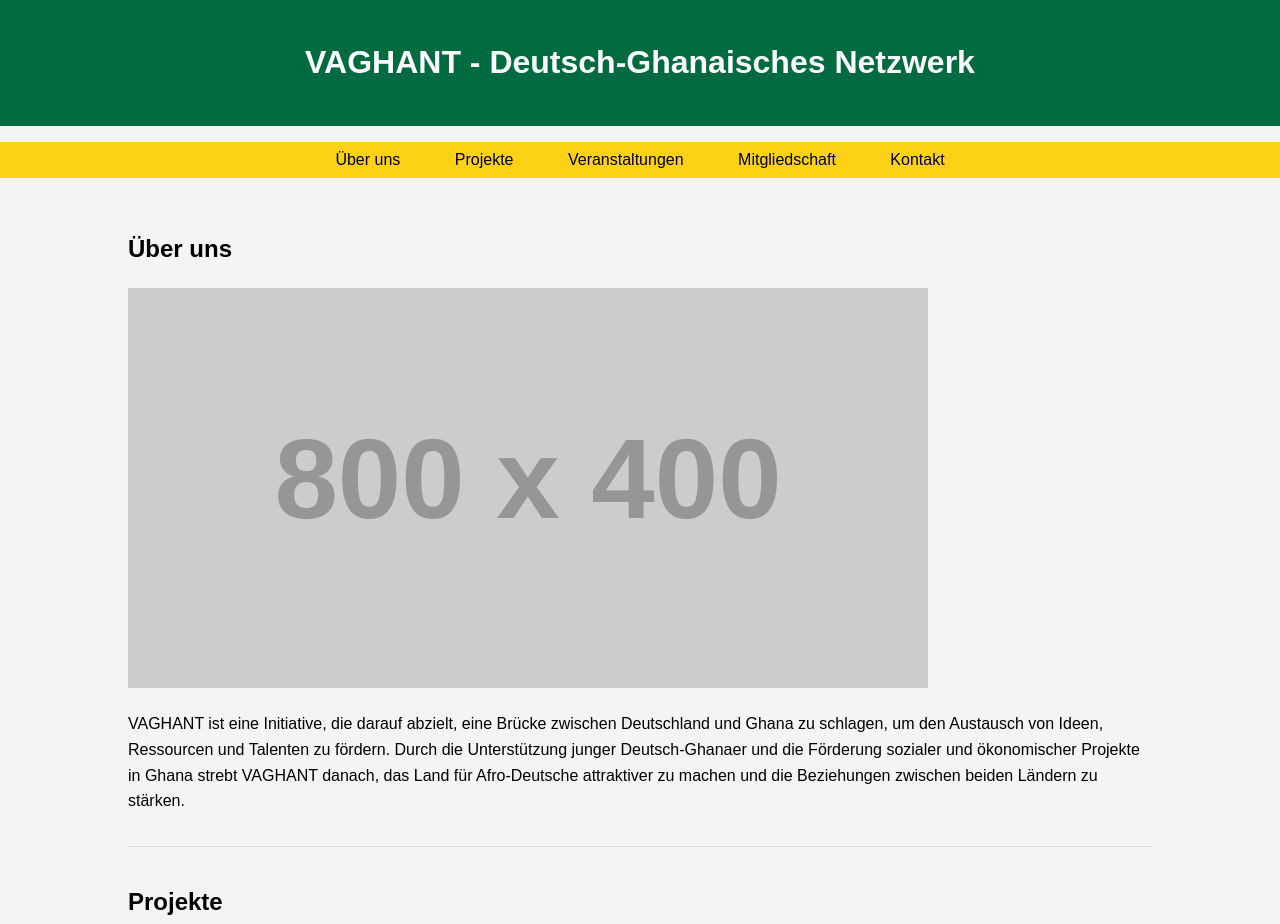
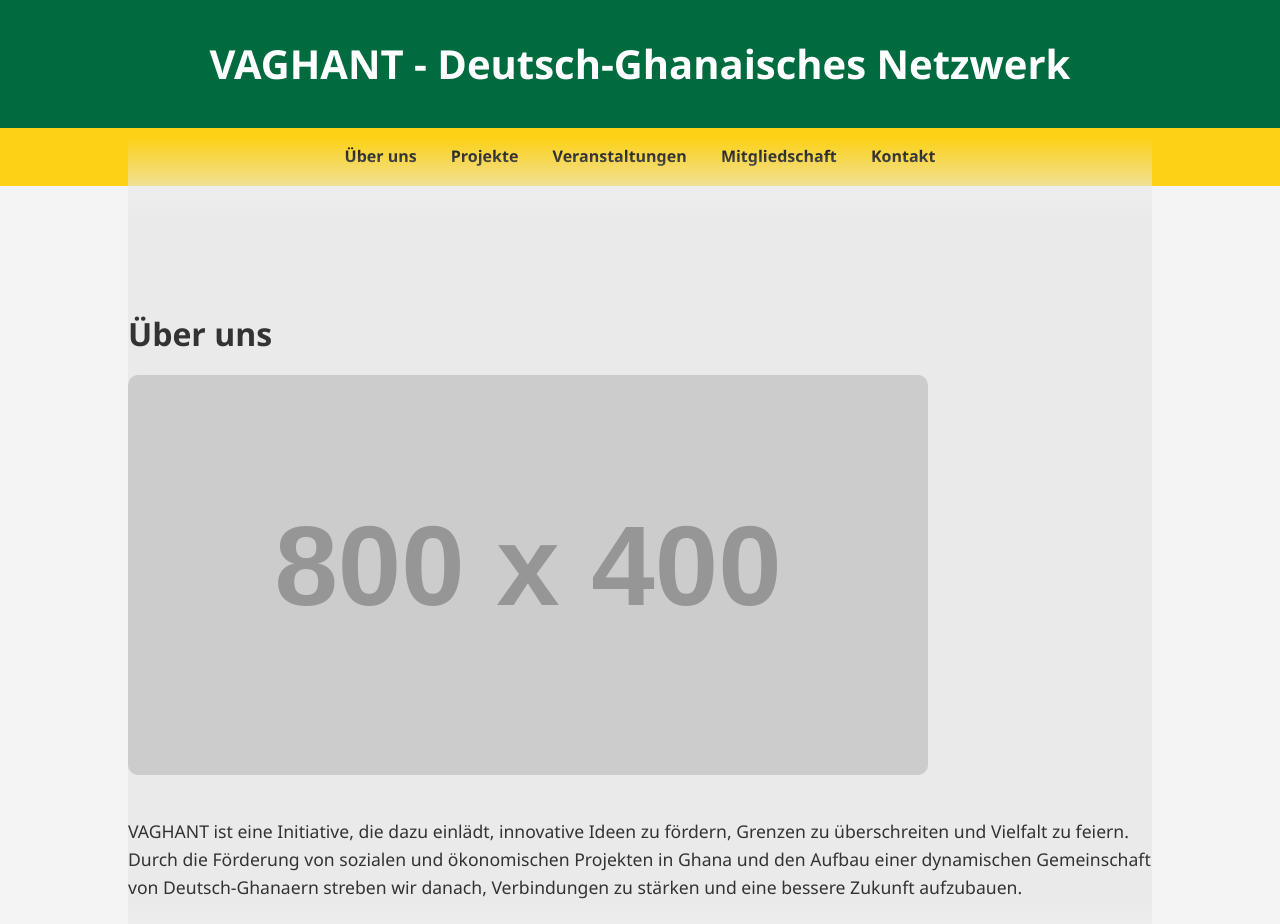
Before and after one commit to larrykingbamidele/dgn-vaghant-bunt, a plain HTML site: page index.html in a window 1280 px wide. Shown: the top 924 px of the page. Drawn offline with Linux system fonts and the light colour scheme; placeholder pictures from the web are drawn by us.

Commit message:
Add files via upload

```diff
--- a/index.html
+++ b/index.html
@@ -6,46 +6,82 @@
     <title>VAGHANT - Deutsch-Ghanaisches Netzwerk</title>
     <style>
         body {
-            font-family: Arial, sans-serif;
+            font-family: 'Segoe UI', Tahoma, Geneva, Verdana, sans-serif;
             line-height: 1.6;
-            background-color: #f4f4f4;
             margin: 0;
             padding: 0;
+            background-color: #f4f4f4;
+            color: #333;
         }
         header {
             background: #006b3f; /* Grün */
             color: #fff;
-            padding: 1rem 0;
+            padding: 2rem 0;
             text-align: center;
+        }
+        header h1 {
+            margin: 0;
+            font-size: 2.5rem;
+        }
+        nav {
+            background: #fcd116; /* Gelb */
+            padding: 1rem;
+            text-align: center;
+        }
+        nav ul {
+            padding: 0;
+            list-style: none;
+            margin: 0;
+        }
+        nav ul li {
+            display: inline;
+            margin: 0 15px;
+        }
+        nav ul li a {
+            color: #000; /* Schwarz */
+            text-decoration: none;
+            font-weight: bold;
         }
         .container {
             width: 80%;
             margin: auto;
-            overflow: hidden;
-        }
-        nav ul {
-            padding: 0;
-            list-style: none;
-            background: #fcd116; /* Gelb */
-            text-align: center;
-        }
-        nav ul li {
-            display: inline;
-            margin: 0 5px;
-        }
-        nav ul li a {
-            color: #000; /* Schwarz */
-            text-decoration: none;
-            padding: 5px 20px;
-            display: inline-block;
+            padding: 2rem 0;
         }
         section {
-            padding: 1rem 0;
-            border-bottom: 1px solid #ddd;
+            padding: 4rem 0;
+            position: relative;
         }
-        img {
+        section:nth-of-type(even) {
+            background: #fff;
+        }
+        section:nth-of-type(odd) {
+            background: #eaeaea;
+        }
+        section:before {
+            content: '';
+            display: block;
+            height: 80px;
+            background: linear-gradient(to bottom, transparent 0%, #f4f4f4 100%);
+            position: absolute;
+            top: -80px;
+            left: 0;
+            right: 0;
+        }
+        section:nth-of-type(odd):before {
+            background: linear-gradient(to bottom, transparent 0%, #eaeaea 100%);
+        }
+        section h2 {
+            font-size: 2rem;
+            margin-bottom: 1rem;
+        }
+        section img {
             max-width: 100%;
             height: auto;
+            margin-bottom: 1rem;
+            border-radius: 10px;
+        }
+        section p {
+            font-size: 1.1rem;
         }
         footer {
             background: #ce1126; /* Rot */
@@ -58,9 +94,7 @@
 </head>
 <body>
     <header>
-        <div class="container">
         <h1>VAGHANT - Deutsch-Ghanaisches Netzwerk</h1>
-        </div>
     </header>
     <nav>
         <ul>
@@ -71,31 +105,33 @@
             <li><a href="#kontakt">Kontakt</a></li>
         </ul>
     </nav>
-    <section id="ueber" class="container">
+    <div class="container">
+        <section id="ueber">
             <h2>Über uns</h2>
             <img src="https://via.placeholder.com/800x400?text=Über+uns" alt="Über uns">
-        <p>VAGHANT ist eine Initiative, die darauf abzielt, eine Brücke zwischen Deutschland und Ghana zu schlagen, um den Austausch von Ideen, Ressourcen und Talenten zu fördern. Durch die Unterstützung junger Deutsch-Ghanaer und die Förderung sozialer und ökonomischer Projekte in Ghana strebt VAGHANT danach, das Land für Afro-Deutsche attraktiver zu machen und die Beziehungen zwischen beiden Ländern zu stärken.</p>
+            <p>VAGHANT ist eine Initiative, die dazu einlädt, innovative Ideen zu fördern, Grenzen zu überschreiten und Vielfalt zu feiern. Durch die Förderung von sozialen und ökonomischen Projekten in Ghana und den Aufbau einer dynamischen Gemeinschaft von Deutsch-Ghanaern streben wir danach, Verbindungen zu stärken und eine bessere Zukunft aufzubauen.</p>
         </section>
-    <section id="projekte" class="container">
+        <section id="projekte">
             <h2>Projekte</h2>
             <img src="https://via.placeholder.com/800x400?text=Projekte" alt="Projekte">
-        <p>Wir fördern soziale und ökonomische Projekte in Ghana. Unsere Projekte beinhalten Zusammenarbeit mit lokalen Organisationen, Unternehmen und Regierungsstellen, um potenzielle Projekte zu identifizieren und zu unterstützen. Wir unterstützen bei der Planung, Finanzierung und Durchführung von Projekten und überwachen regelmäßig den Fortschritt.</p>
+            <p>Unsere Projekte sind extravagant in ihrer Vision und streben danach, Innovation und Fortschritt zu fördern. Wir arbeiten eng mit lokalen Organisationen, Unternehmen und Regierungsstellen zusammen, um soziale und ökonomische Projekte zu entwickeln, die einen positiven Einfluss auf die Gemeinschaft haben.</p>
         </section>
-    <section id="veranstaltungen" class="container">
+        <section id="veranstaltungen">
             <h2>Veranstaltungen</h2>
             <img src="https://via.placeholder.com/800x400?text=Veranstaltungen" alt="Veranstaltungen">
-        <p>Wir organisieren Networking-Events, Kunstausstellungen, Konzerte, Handelsmessen und Konferenzen, um den kulturellen und wirtschaftlichen Austausch zwischen Deutschland und Ghana zu fördern. Besuche unsere Seite regelmäßig, um über kommende Veranstaltungen informiert zu bleiben.</p>
+            <p>Unsere Veranstaltungen bieten Raum für kulturellen Austausch, Zusammenarbeit und Inspiration. Von Kunstausstellungen bis hin zu Networking-Events streben wir danach, Beziehungen aufzubauen und Ideen zu teilen, um eine lebendige Gemeinschaft zu schaffen, die für Vielfalt und Innovation steht.</p>
         </section>
-    <section id="mitgliedschaft" class="container">
+        <section id="mitgliedschaft">
             <h2>Mitgliedschaft</h2>
             <img src="https://via.placeholder.com/800x400?text=Mitgliedschaft" alt="Mitgliedschaft">
-        <p>Werden Sie Mitglied bei VAGHANT und profitieren Sie von zahlreichen Vorteilen wie Networking-Möglichkeiten, Karrierechancen, Beteiligung an Projekten, kulturellem Austausch, Unterstützung und Beratung sowie Zugang zu Ressourcen. Kontaktieren Sie uns, um mehr über die Mitgliedschaft zu erfahren.</p>
+            <p>Werden Sie Teil unserer Gemeinschaft und entdecken Sie die Vorteile einer Mitgliedschaft bei VAGHANT. Als Mitglied haben Sie Zugang zu Networking-Möglichkeiten, Karriereentwicklung, Projektbeteiligung und vielem mehr. Treten Sie heute bei und gestalten Sie eine bessere Zukunft mit!</p>
         </section>
-    <section id="kontakt" class="container">
+        <section id="kontakt">
             <h2>Kontakt</h2>
             <img src="https://via.placeholder.com/800x400?text=Kontakt" alt="Kontakt">
-        <p>Haben Sie Fragen oder möchten Sie mehr über VAGHANT erfahren? Kontaktieren Sie uns per E-Mail unter <a href="mailto:info@vaghant.de">info@vaghant.de</a>.</p>
+            <p>Haben Sie Fragen oder Anregungen? Kontaktieren Sie uns unter <a href="mailto:info@vaghant.de">info@vaghant.de</a> und wir helfen Ihnen gerne weiter.</p>
         </section>
+    </div>
     <footer>
         <p>&copy; 2024 VAGHANT. Alle Rechte vorbehalten.</p>
     </footer>
```
Lines whose indentation alone changed are shown as unchanged.
